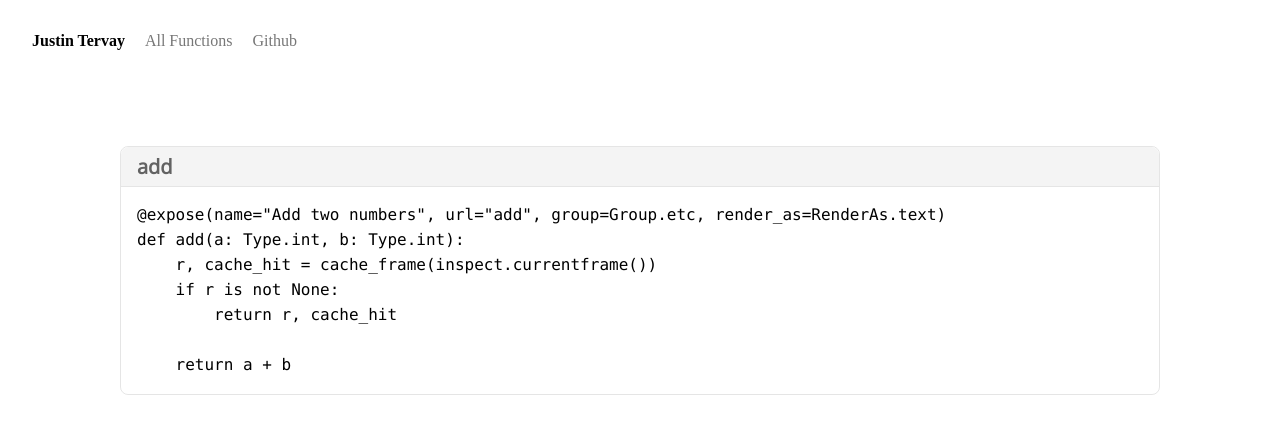
After one commit to tervay/tervay, a Flask app: page /share/add/source/ in a window 1280 px wide. The commit adds this page. Shown: the top 434 px of the page. Run offline with Flask 2, Linux system fonts and the light colour scheme; some libraries are stand-ins or nearby versions.

Commit message:
Add code generator

```diff
--- /dev/null
+++ b/codegen/codegen.py
@@ -0,0 +1,5 @@
+import inspect
+
+
+def get_generated_code(fn):
+    return inspect.getsource(fn)
--- a/requirements.txt
+++ b/requirements.txt
@@ -11,6 +11,7 @@ Flask-SSLify==0.1.5
 Flask-WTF==0.14.2
 gunicorn==19.9.0
 idna==2.8
+isort==4.3.21
 itsdangerous==1.1.0
 Jinja2==2.10.1
 MarkupSafe==1.1.1
--- a/templates/base.html.jinja2
+++ b/templates/base.html.jinja2
@@ -8,16 +8,21 @@
     {#    <link rel="stylesheet" href="https://unpkg.com/spectre.css/dist/spectre.min.css">#}
     <link href="https://fonts.googleapis.com/css?family=Open+Sans&display=swap" rel="stylesheet">
     <link rel="stylesheet" href="https://unpkg.com/tachyons@4.10.0/css/tachyons.min.css"/>
+    <link rel="stylesheet" href="https://cdnjs.cloudflare.com/ajax/libs/prism/1.17.1/themes/prism.min.css">
 
     {% block style %}
     {% endblock %}
     <style>
         .container {
             margin-top: 5%;
+            font-family: "Open Sans", sans-serif;
         }
 
         * {
-            font-family: "Open Sans", sans-serif;
+        }
+
+        pre {
+            font-family: "Courier New", Courier, monospace;
         }
     </style>
 </head>
@@ -45,6 +50,8 @@
         crossorigin="anonymous"></script>
 <script src="https://rawcdn.githack.com/tristen/tablesort/3f9153b3e5f6d87ec8f9d83bb0c986d705661402/dist/tablesort.min.js"></script>
 <script src="https://rawcdn.githack.com/tristen/tablesort/3f9153b3e5f6d87ec8f9d83bb0c986d705661402/src/sorts/tablesort.number.js"></script>
+<script src="https://cdnjs.cloudflare.com/ajax/libs/prism/1.17.1/components/prism-core.min.js"></script>
+<script src="https://cdnjs.cloudflare.com/ajax/libs/prism/1.17.1/plugins/autoloader/prism-autoloader.min.js"></script>
 {% block scripts %}
 {% endblock %}
 </body>
--- a/templates/py_function_list.html.jinja2
+++ b/templates/py_function_list.html.jinja2
@@ -1,4 +1,4 @@
-{% extends 'homepage.html.jinja2' %}
+{% extends 'base.html.jinja2' %}
 
 {% block content %}
     <div class="pa3 pa5-ns">
--- /dev/null
+++ b/templates/py_function_source.html.jinja2
@@ -0,0 +1,10 @@
+{% extends 'homepage.html.jinja2' %}
+
+{% block content %}
+    <article class="center br3 hidden ba b--black-10 mv4" style="max-width: 65rem;">
+        <h1 class="f4 bg-near-white br3 br--top black-60 mv0 pv2 ph3">{{ name }}</h1>
+        <div class="pa3 bt b--black-10">
+            <pre class="f6 f5-ns lh-copy mv0"><code class="language-python">{{ source_code }}</code></pre>
+        </div>
+    </article>
+{% endblock %}
--- a/webpy/manager.py
+++ b/webpy/manager.py
@@ -11,7 +11,7 @@ from typing import List
 from wtforms import BooleanField, StringField, SubmitField, TextAreaField
 from wtforms.fields.html5 import DecimalField, IntegerField
 from wtforms.validators import DataRequired
-
+from codegen import codegen
 from cache import purge_frame_cache
 
 all_items = []  # type: List[FunctionDescriptor]
@@ -173,6 +173,17 @@ class FunctionDescriptor:
 
         return temporary
 
+    def create_source_endpoint(self):
+        def temporary():
+            context = {
+                "source_code": codegen.get_generated_code(self.fn),
+                "name": self.fn.__name__,
+            }
+
+            return render_template("py_function_source.html.jinja2", **context)
+
+        return temporary
+
 
 def expose(name, url, group, render_as):
     def wrap(fn):
```
Also changed, not shown: webpy/start.py (+7 -0 lines), codegen/__init__.py (added).
